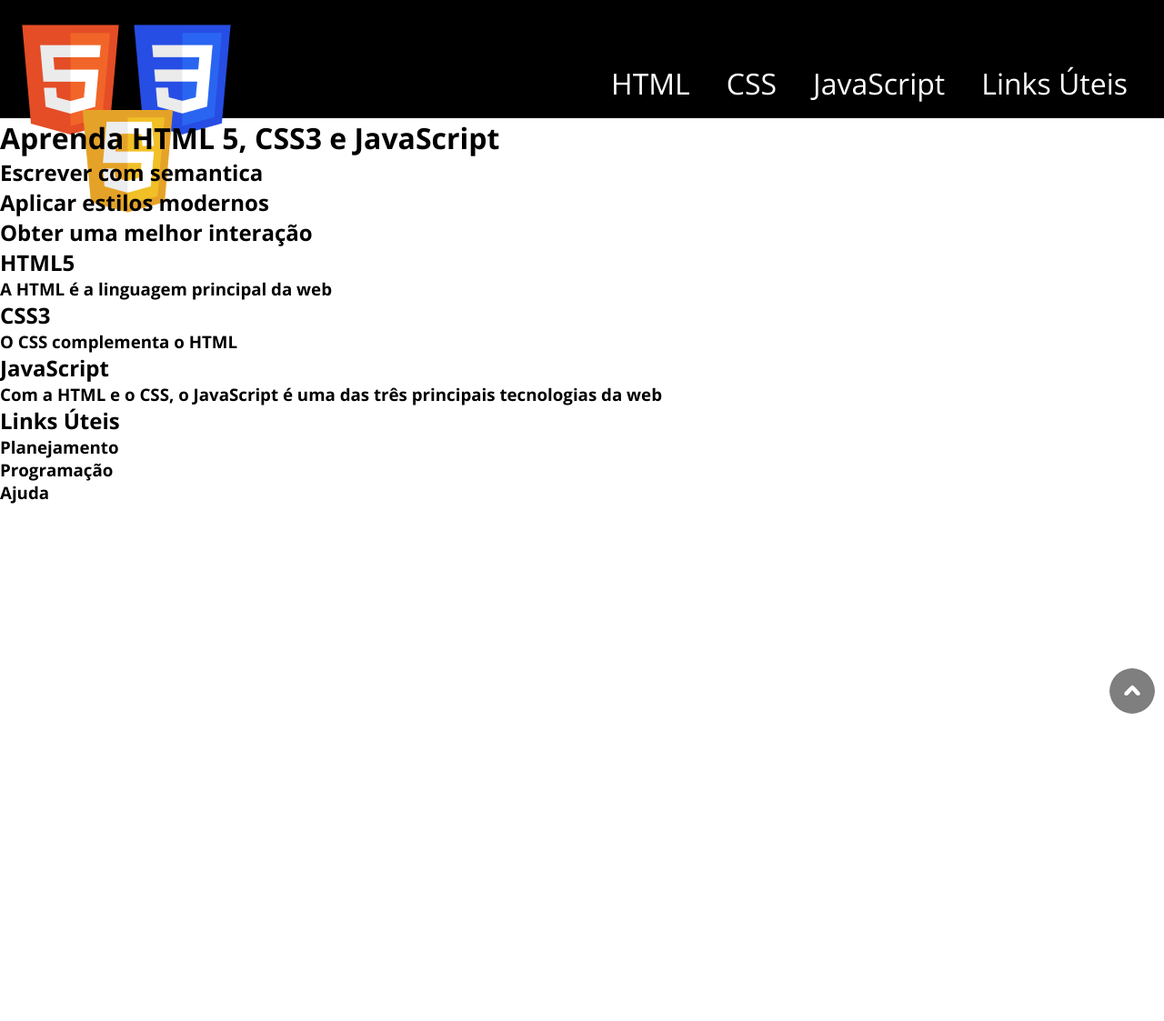
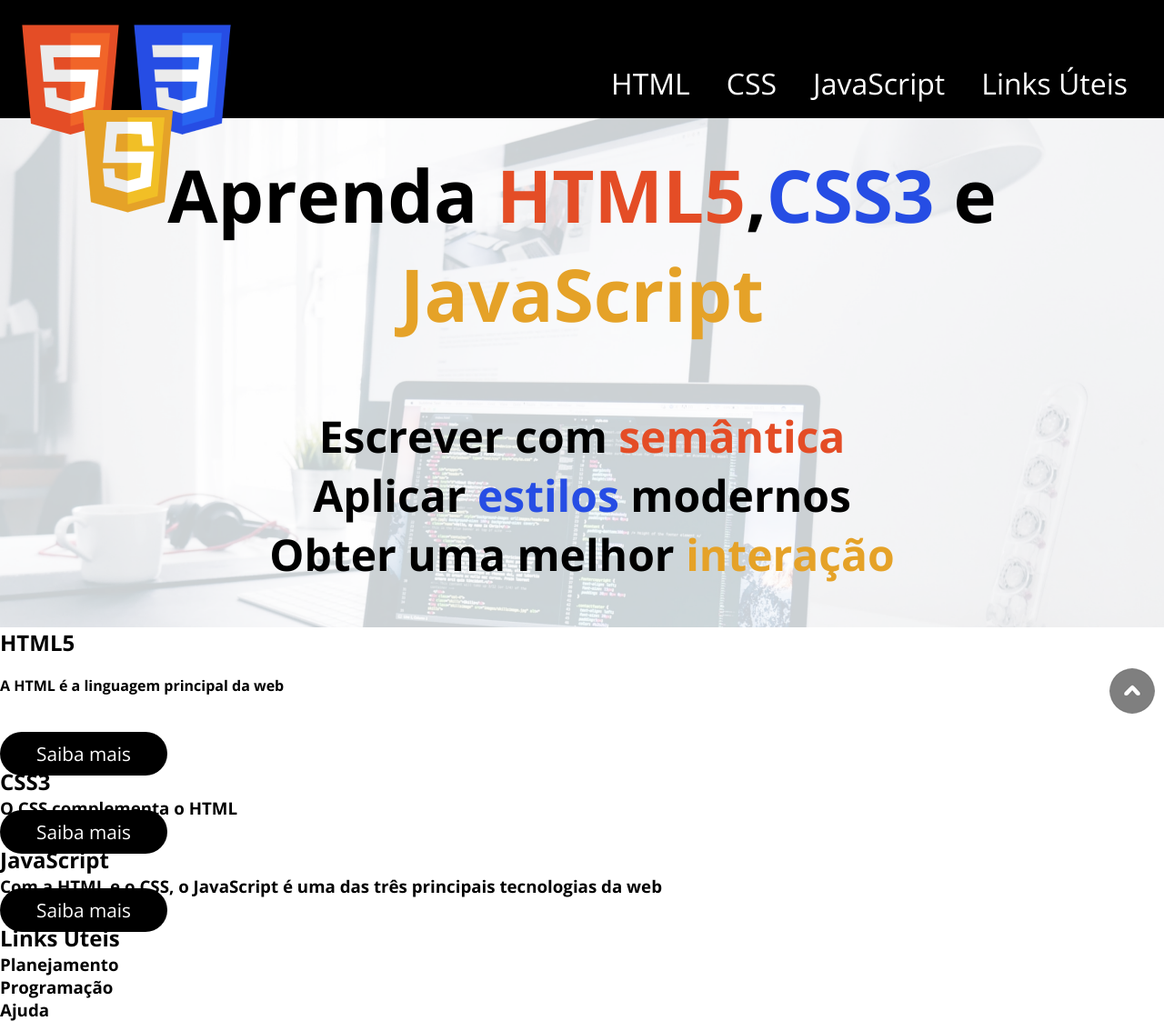
Before and after one commit to elaynefmelo/siteIndividual, a plain HTML site: page index.html in a window 1280 px wide. Shown: the whole page at 91% size. Before the commit the page ends 800 px from the top, so only its background shows below. Drawn offline with nearby package versions, Linux system fonts and the light colour scheme.

Commit message:
Estilo main

```diff
--- a/css/style.scss
+++ b/css/style.scss
@@ -25,6 +25,15 @@ body{
    justify-content: space-between;
 
 }
+.Botao{
+    text-decoration: none;
+    color:$fontSecondaryColor;
+    font-size: 1.3em;
+    font: 700;
+    background-color:$fontDefaultColor;
+    padding: 10px 40px;
+    border-radius: 25px;
+}
 /* Topo fixar o topo no canto inferior direito */
 #topo{
     position: fixed;
@@ -33,7 +42,18 @@ body{
 }
 header{
     background-color: $fontDefaultColor;
+}
 
+main{
+    .htmlColor{
+        color: $primaryHtmlColor;
+    }
+    .cssColor{
+        color: $primaryCssColor;
+    }
+    .jsColor{
+        color: $primaryJsColor;
+    }
 }
 /*Smartphone Portrait >>>>>>>>>>>>>>>>>*/
 
@@ -81,7 +101,32 @@ label{
 #check:checked ~ ul{
     right: 0;
 }
-
+main{
+    height: 75vh;
+    background: url(../img/Destaque_o20.png);
+    background-size: cover;
+    color: $fontDefaultColor;
+    display: flex;
+    flex-direction: column;
+    justify-content: center;
+    text-align: center;
+    h1{
+        font-size: 2em;
+    }
+    h2{
+        font-size: 1em;
+        margin: 20px 0px 50px 0px
+    }
+}
+#html{
+    h2{
+       font-size: 1.5em;
+    }
+    h3{
+        font-size: 1em;
+        margin: 20px 0px 50px 0px
+    }
+}
 /*Smartphone Landscape resoluções superiores a 576px >>>>>>>>>>>>>>>>*/
 @media(min-width: 576px){
 
@@ -89,6 +134,8 @@ label{
     .Container{
         max-width: 540px;
     }
+
+
 }
 /*Tablet Portrait >>>>>>>>>>>>>>>>>>>>>*/
 @media(min-width: 768px){
@@ -96,6 +143,17 @@ label{
     /*layout*/
     .Container{
         max-width: 720px;
+    }
+
+    /* Destaque */
+    main{
+        height: 45vh;
+        h1{
+            font-size: 4em;
+        }
+        h2{
+            font-size: 2em;
+        }
     }
 }
 /*Tablet Landscape >>>>>>>>>>>>>>>>>>>>*/
@@ -105,17 +163,25 @@ label{
     .Container{
         max-width: 960px;
     }
+
+    /* Destaque */
+    main{
+        height: 70vh; // 70% da pagina
+    }
 }
 /*PC >>>>>>>>>>>>>>>>>>>>>>>>>>>>>>>>>>*/
 @media(min-width: 1200px){
 
     /*layout*/
+
     .Container {
         max-width: 100%;
+
     }
     .Flex {
         width: 100%;
     }
+
 
     /* Cabeçalho */
     header{
@@ -154,5 +220,16 @@ label{
     label{
         display: none;
     }
+    main{
+        h1{
+            font-size: 5em;
+            padding-bottom: 50px;
+            padding-top: 30px;
+        }
+        h2{
+            font-size: 3em;
+        }
+
+    }
 
 }
--- a/index.html
+++ b/index.html
@@ -43,11 +43,11 @@
     <!--Destaque -->
     <main>
        <div class="Container">
-            <h1>Aprenda HTML 5, CSS3 e JavaScript</h1>
+            <h1>Aprenda <span class="htmlColor">HTML5</span>,<span class="cssColor">CSS3</span> e <span class="jsColor">JavaScript</span></h1>
             <h2>
-                Escrever com semantica <br>
-                Aplicar estilos modernos <br>
-                Obter uma melhor interação <br>
+                Escrever com <span class="htmlColor">semântica</span> <br>
+                Aplicar <span class="cssColor">estilos</span> modernos <br>
+                Obter uma melhor <span class="jsColor">interação</span> <br>
             </h2>
        </div>
     </main>
@@ -56,6 +56,7 @@
        <div class="Container">
             <h2>HTML5</h2>
             <h3>A HTML é a linguagem principal da web</h3>
+            <a href="#" target="_blank" class="Botao">Saiba mais</a>
        </div>
     </section>
     <!--CSS3-->
@@ -63,6 +64,7 @@
         <div class="Container">
             <h2>CSS3</h2>
             <h3>O CSS complementa o HTML</h3>
+            <a href="#" target="_blank" class="Botao">Saiba mais</a>
         </div>
     </section>
     <!--JavaScript-->
@@ -70,6 +72,7 @@
         <div class="Container">
             <h2>JavaScript</h2>
             <h3>Com a HTML e o CSS, o JavaScript é uma das três principais tecnologias da web</h3>
+            <a href="#" target="_blank" class="Botao">Saiba mais</a>
         </div>
 
     </section>
```
Also changed, not shown: css/style.css, 1 other file.
